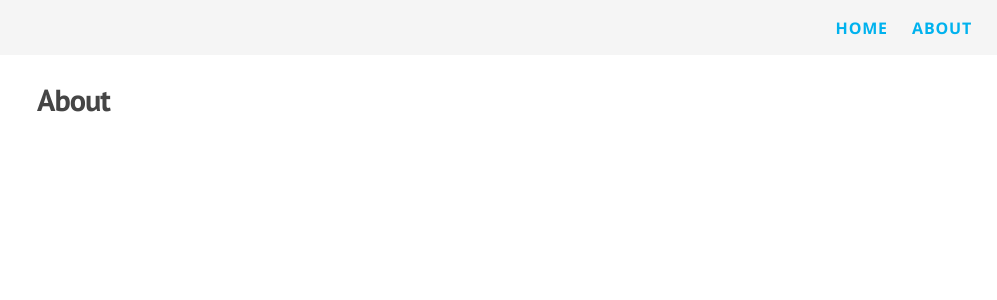
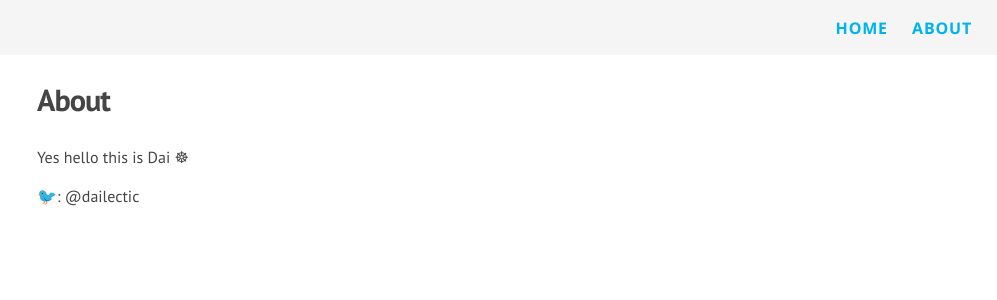
Before and after one commit to daig/daig.github.io, a Jekyll site: the page built from about.md, in a window 1280 px wide. Shown: the top 300 px of the page, without its empty margins (283-1280 px from the left). Built offline with Jekyll 4.4.1, drawn with Linux system fonts in a browser that asks for light colours; nearby versions of some CDN libraries.

Commit message:
add about page

```diff
--- a/about.md
+++ b/about.md
@@ -3,3 +3,6 @@ layout: page
 title: About
 permalink: /about/
 ---
+Yes hello this is Dai ☸
+
+🐦:  @dailectic
```
